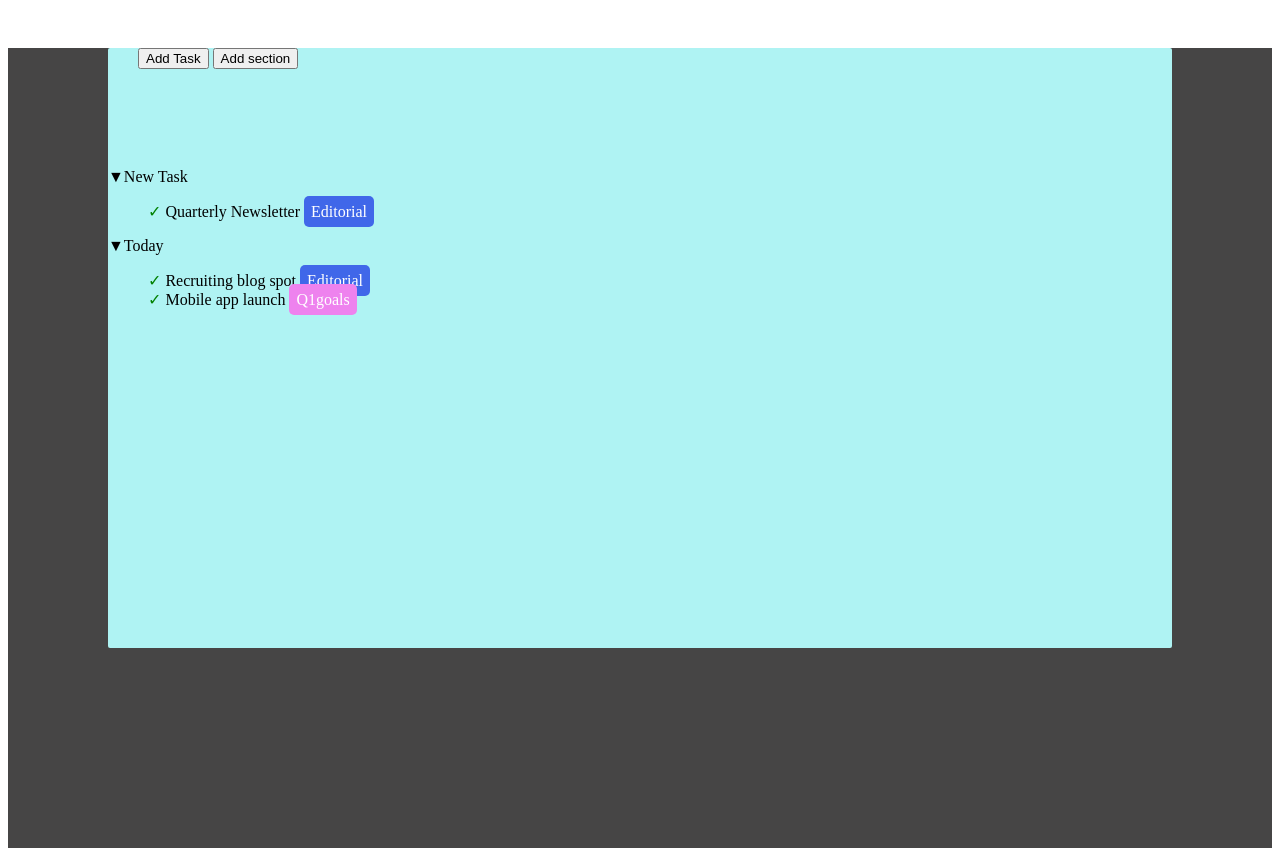
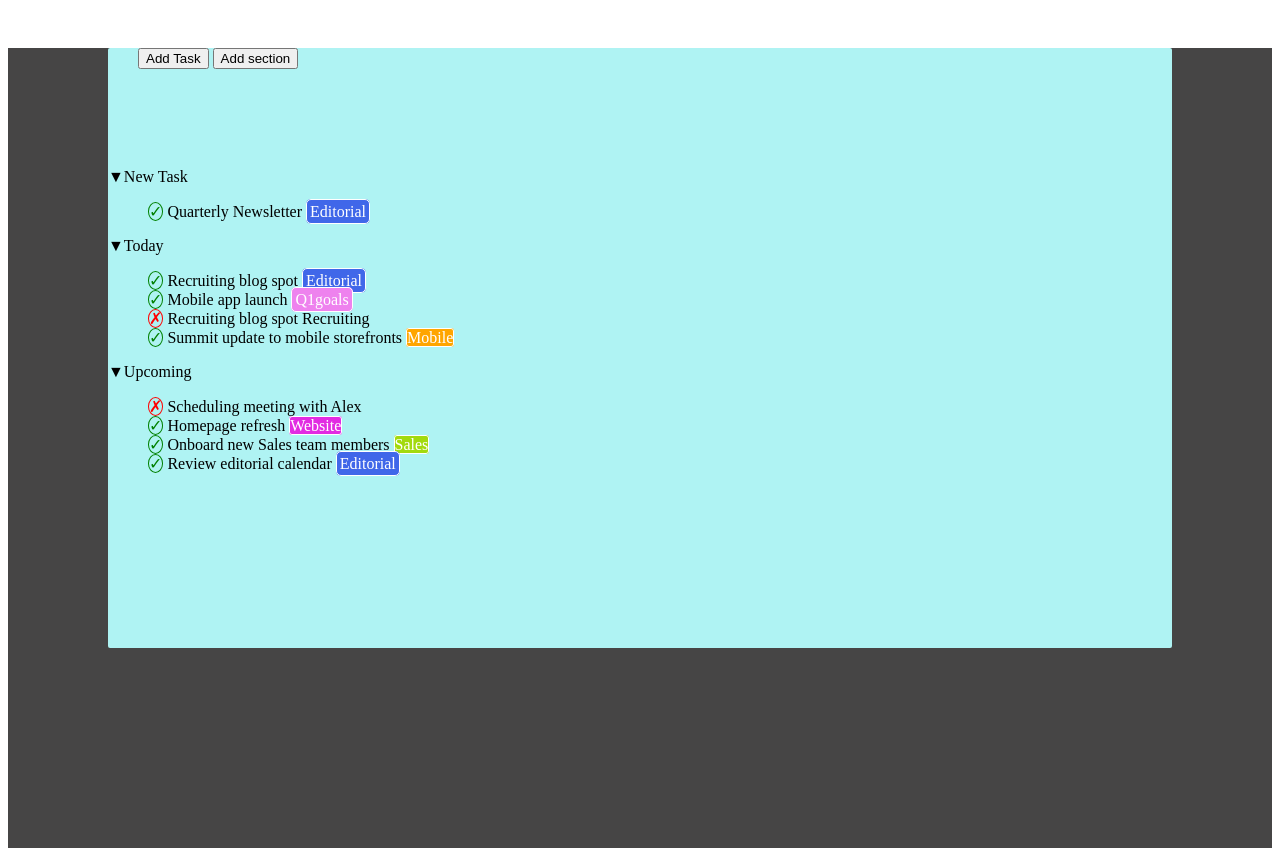
Before and after one commit to Santoni92/html-css-toboolist, a plain HTML site: page index.html in a window 1280 px wide. Shown: the part 80-936 px from the top of the page. Drawn offline with Linux system fonts and the light colour scheme.

Commit message:
finita la struttura di base

```diff
--- a/index.html
+++ b/index.html
@@ -25,7 +25,7 @@
                 <div>&#9660;New Task
                     <ul>
                         <li>
-                            <span class="simbolo-spunta">&#10003;</span>
+                            <span class="simbolo-spunta">&checkmark;</span>
                             Quarterly Newsletter
                             <span class="editorial">Editorial</span>
                         </li>
@@ -35,15 +35,51 @@
                 <div>&#9660;Today
                     <ul>
                         <li>
-                            <span class="simbolo-spunta">&#10003;</span>
+                            <span class="simbolo-spunta">&checkmark;</span>
                             Recruiting blog spot
                             <span class="editorial">Editorial</span>
                         </li>
                         <li>
-                            <span class="simbolo-spunta">&#10003;</span>
+                            <span class="simbolo-spunta">&checkmark;</span>
                             Mobile app launch
                             <span class="q1goals">Q1goals</span>
                         </li>
+                        <li>
+                            <span class="simbolo-croce">&cross;</span>
+                            Recruiting blog spot
+                            <span class="recruiting">Recruiting</span>
+                        </li>
+                        <li>
+                            <span class="simbolo-spunta">&checkmark;</span>
+                            Summit update to mobile storefronts
+                            <span class="mobile">Mobile</span>
+                        </li>
+                    </ul>
+                </div>
+
+                <div>&#9660;Upcoming
+                    <ul>
+                        <li>
+                            <span class="simbolo-croce">&cross;</span>
+                            Scheduling meeting with Alex
+                        </li>
+                        <li>
+                            <span class="simbolo-spunta">&checkmark;</span>
+                            Homepage refresh
+                            <span class="website">Website</span>
+                        </li>
+                        <li>
+                            <span class="simbolo-spunta">&checkmark;</span>
+                            Onboard new Sales team members
+                            <span class="sales">Sales</span>
+                        </li>
+                        <li>
+                            <span class="simbolo-spunta">&checkmark;</span>
+                            Review editorial calendar
+                            <span class="editorial">Editorial</span>
+                        </li>
+                    </ul>
+
                 </div>
             </div>
         </div>
--- a/style.css
+++ b/style.css
@@ -40,19 +40,50 @@ li{
 
 .simbolo-spunta{
     color:green;
+    border:1px solid green;
     border-radius: 50%;
 }
+
+.simbolo-croce{
+    color:red;
+    border:1px solid red;
+    border-radius: 50%;
+}
+
 
 .editorial{
     background-color: rgb(64, 103, 233);
     color:white;
+    border:1px solid;
     border-radius:5px;
-    padding:7px;
+    padding:3px;
 }
 
 .q1goals{
     background-color: violet;
     color:white;
+    border:1px solid;
     border-radius:5px;
-    padding:7px;
+    padding:3px;
 }
+
+.mobile{
+    background-color:orange;
+    color:white;
+    border:1px solid;
+    border-radius:3px;
+}
+
+.website{
+    background-color:rgb(226, 43, 226);
+    color:white;
+    border:1px solid;
+    border-radius:3px;
+}
+
+.sales{
+    background-color:rgb(163, 218, 13);
+    color:white;
+    border:1px solid;
+    border-radius:3px;
+}
```
